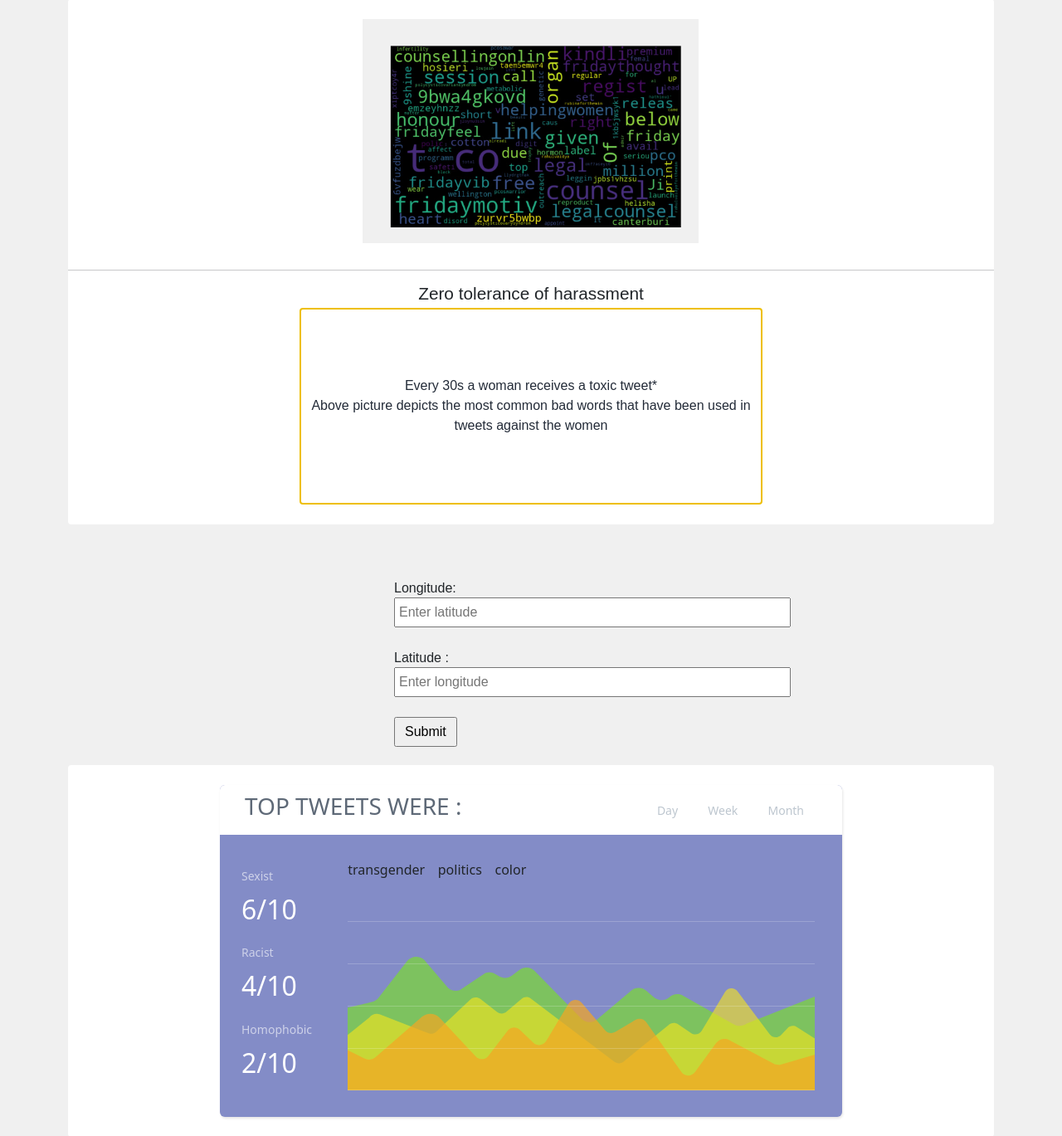
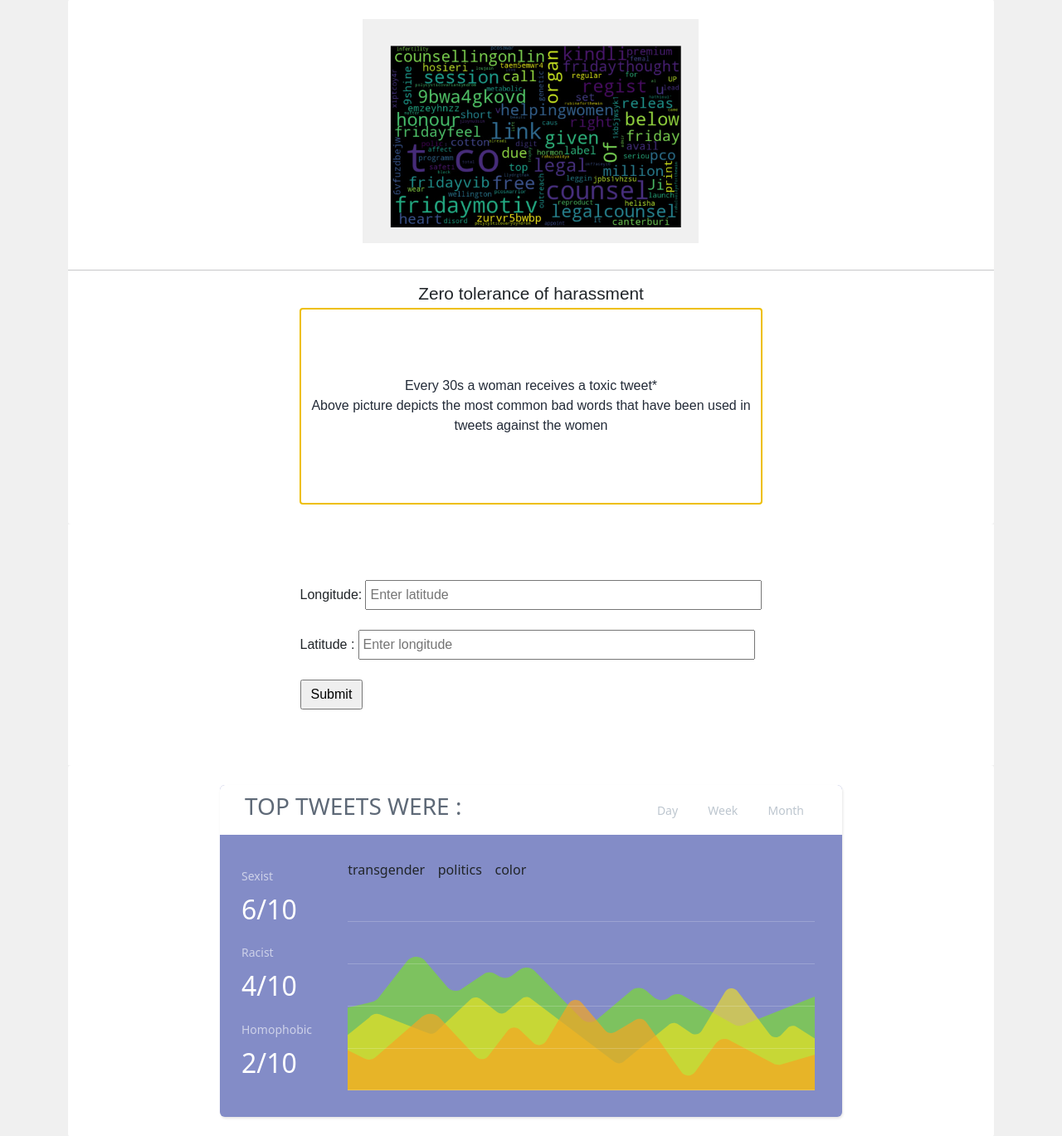
Before and after one commit to abhi27-web/Aveksha, a Flask app: template templates/stats.html in a window 1280 px wide. Shown: the part 121-1490 px from the top of the page at 83% size. Run offline with Flask 2, Linux system fonts and the light colour scheme; the template is opened without the code that fills it, so the values that code supplies are empty; some libraries are stand-ins or nearby versions; some web fonts are replaced.

Commit message:
Update aveksha.css

```diff
--- a/static/aveksha.css
+++ b/static/aveksha.css
@@ -874,10 +874,13 @@ label{
 .textform
 {
 
-    display:flex;
-    height:290px;
-    width:330px;
-    margin:0px auto;
+    background: white;
+    display: flex;
+    height: 290px;
+    /* width: 1294px; */
+    margin: 0px auto;
     position: relative;
+    align-items: center;
+    justify-content: center;
 
 }
```
